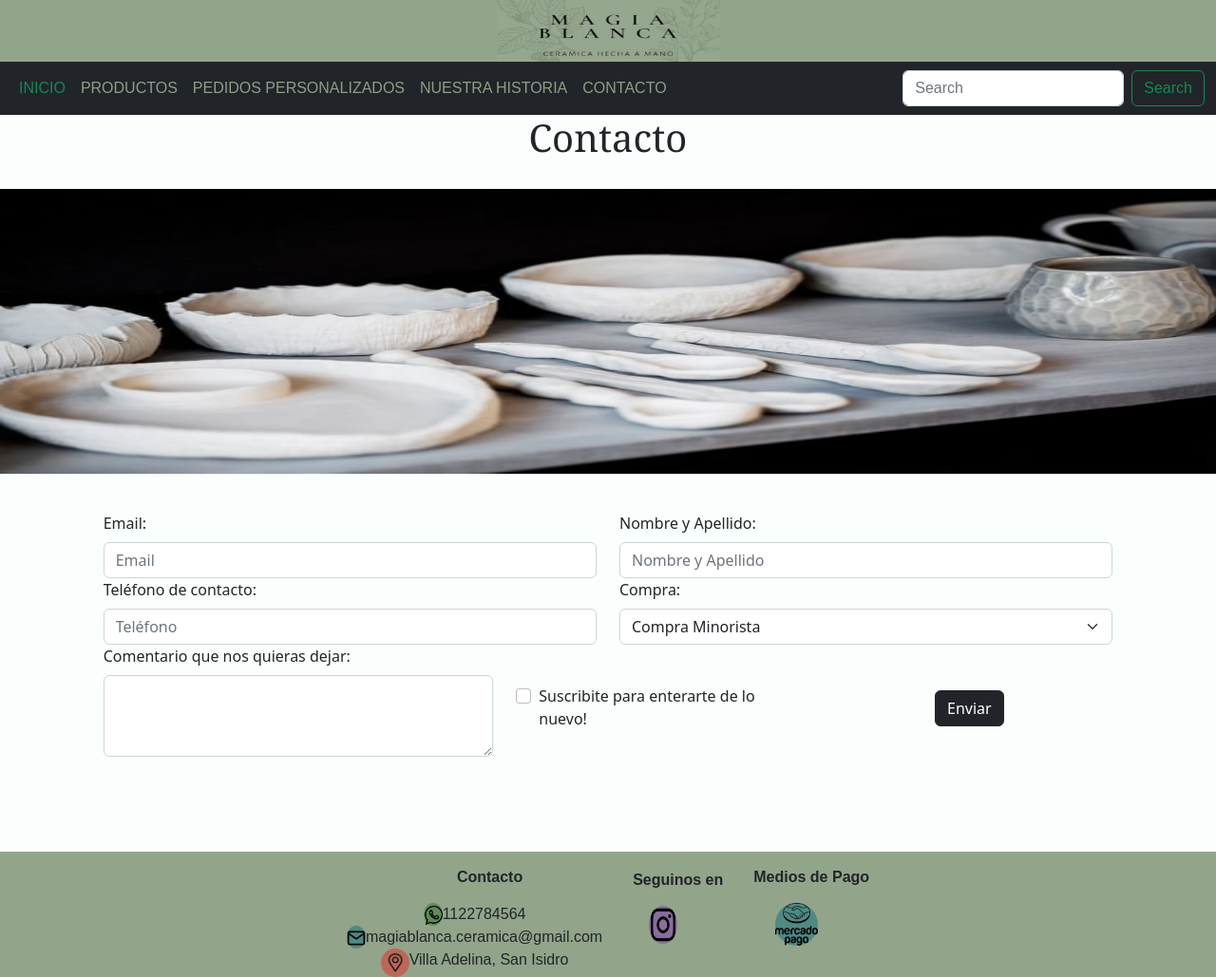
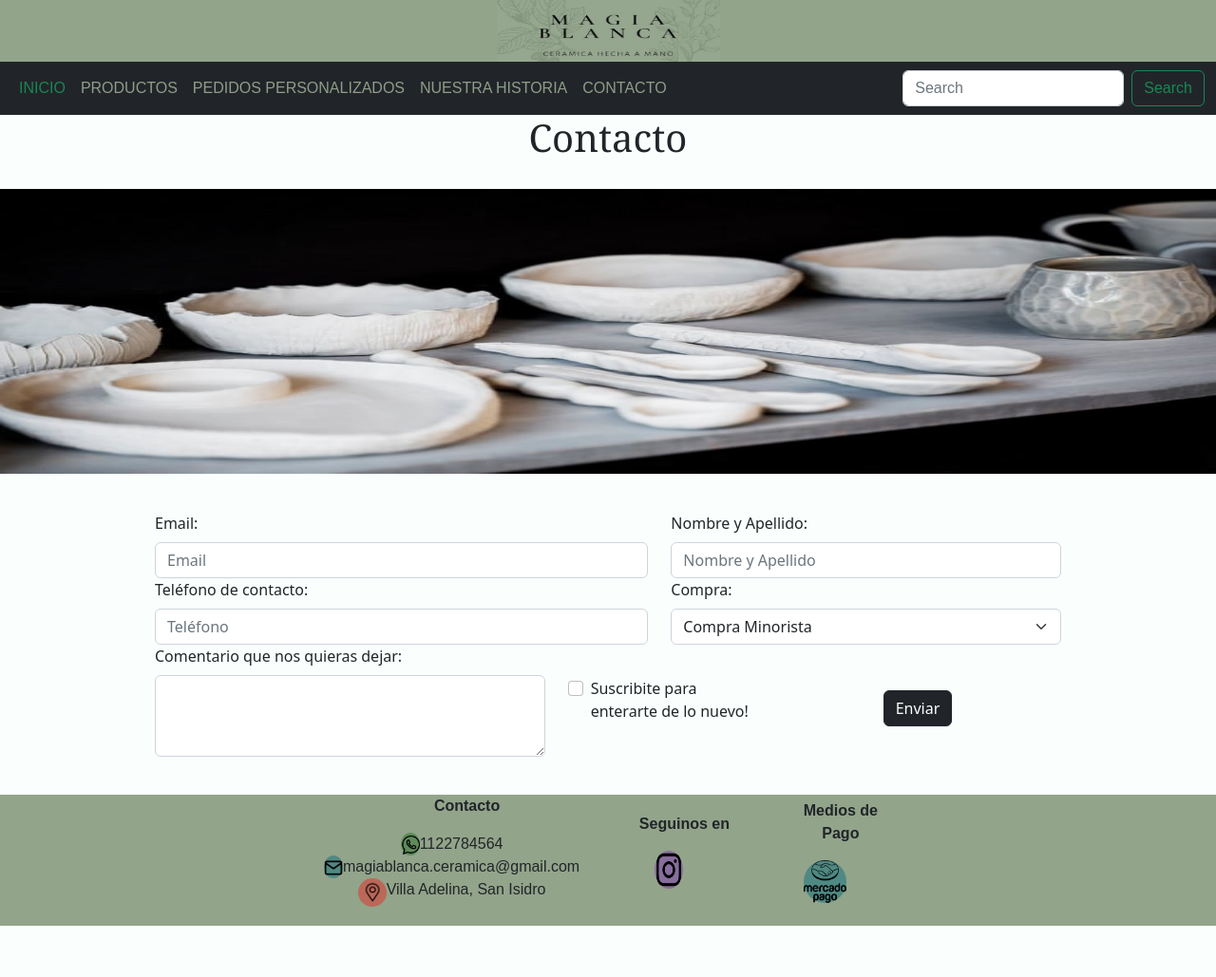
Before and after one commit to micaelacordero/mi_repo, a plain HTML site: page Pages/contacto.html in a window 1280 px wide. Shown: the whole page at 95% size. After the commit the page ends 975 px from the top, so only its background shows below. Drawn offline with nearby package versions, Linux system fonts and the light colour scheme.

Commit message:
Cambios en el footer, se sacaron todas las tablas

```diff
--- a/CSS/style.scss
+++ b/CSS/style.scss
@@ -62,23 +62,19 @@ nav {
 .datos {
     justify-content: baseline;
     align-items: center;
+    margin-bottom: 20px;
 }
+
 footer {
+    margin-top: 40px;
     background:#92a48a;
     font-family: Arial, Helvetica, sans-serif;
-    padding-left: 240px;
-    padding-right: 240px;
-    margin-top: 100px;
     text-align: center;
-    ul {
-      margin-top: 15px;
-      margin-bottom: 15px;
-      text-align: center;
-      li {
-        list-style-type: none;
-        text-align: center;
-      }
-    }
+
+}
+
+.datos{
+    display: inline-flex;
 }
 
 /*CSS de Productos*/
--- a/Pages/contacto.html
+++ b/Pages/contacto.html
@@ -57,7 +57,7 @@
                 <label for="inputEmail4" class="form-label">Email:</label>
                 <input type="text" class="form-control" id="inputEmail4" placeholder="Email">
               </div>
-              <div class="col-md-5">
+              <div class="col-md-4">
                 <label for="inputname" class="form-label">Nombre y Apellido:</label>
                 <input type="text" class="form-control" id="inputname4" placeholder="Nombre y Apellido">
               </div>
@@ -65,7 +65,7 @@
                 <label for="inputcellphone" class="form-label">Teléfono de contacto:</label>
                 <input type="text" class="form-control" id="inputcellphone" placeholder="Teléfono">
               </div>
-              <div class="col-md-5">
+              <div class="col-md-4">
                 <label for="inputcompra" class="form-label">Compra:</label>
                 <select id="inputcompra" class="form-select">
                   <option selected>Compra Minorista</option>
@@ -77,7 +77,7 @@
               <label for="exampleFormControlTextarea1" class="form-label">Comentario que nos quieras dejar:</label>
               <textarea class="form-control" id="exampleFormControlTextarea1" rows="3"></textarea>
             </div>
-            <div class="col-3">
+            <div class="col-2">
               <div class="form-check">
                 <input class="form-check-input" type="checkbox" id="gridCheck">
                 <label class="form-check-label" for="gridCheck">Suscribite para enterarte de lo nuevo!</label>
@@ -91,21 +91,32 @@
 
     </section>
 </body>
-    <footer class="datos">
-        <section>
-            <table align="Center" cellspacing="90">
-                <tr>
-                <td class="contacto5"><ul><b>Contacto</b></ul>
-                <li><a class="Whatsapp" href="https://api.whatsapp.com/send?phone=541122693586&text=Hola!"><img src="../media/whatsapp-black-logo.png" alt="whatsapp-black-logo" height="20" width="20"></a> 1122784564</li>
-                <li><a class="Email" href="mailto:micaela.cordero94@gmail.com"><img src="../media/mail logo.png" alt="mail logo" height="20" width="20"></a> magiablanca.ceramica@gmail.com</li>
-                <li><a class="Ubicación" href="https://www.google.com.ar/maps/place/Villa+Adelina/@-34.5236456,-58.5482987,17z/data=!3m1!4b1!4m5!3m4!1s0x95bcb098f3754217:0x8e8851fd81e9b5b4!8m2!3d-34.52365!4d-58.54611"><img src="../media/ubicación logo.png" alt="ubicación logo" height="30" width="30"></a> Villa Adelina, San Isidro</li></td>
-                <td class="datos__redes"><ul><b>Seguinos en</b></ul>
-                <li><a class="Instagram" href="https://www.instagram.com/magiablanca.ceramica/"><img src="../media/Instagram logo.png" alt="Instagram logo" height="40" width="30"></a></li></td>
-                <td class="datos__pago"><ul><b>Medios de Pago</b></ul>
-                <li><a class="Mercado" href="https://www.mercadopago.com.ar/"><img src="../media/mercado pago logo.png" alt="Mercado Pago logo" height="45" width="45"></a></li></td>
-            </tr>
-        </table>
+
+<footer>
+
+  <section class="datos">
+
+    <div class="container text-center">
+      <div class="row">
+        <div class="col order-first">
+          <ul><b>Contacto</b></ul>
+          <li><a class="Whatsapp" href="https://api.whatsapp.com/send?phone=541122693586&text=Hola!"><img src="../media/whatsapp-black-logo.png" alt="Whatsapp" height="20" width="20"></a>1122784564</li>
+          <li><a class="Email" href="mailto:micaela.cordero94@gmail.com"><img src="../media/mail logo.png" alt="Email" height="20" width="20"></a> magiablanca.ceramica@gmail.com</li>
+          <li><a class="Ubicación" href="https://www.google.com.ar/maps/place/Villa+Adelina/@-34.5236456,-58.5482987,17z/data=!3m1!4b1!4m5!3m4!1s0x95bcb098f3754217:0x8e8851fd81e9b5b4!8m2!3d-34.52365!4d-58.54611"><img src="../media/ubicación logo.png" alt="Ubicación" height="30" width="30"></a> Villa Adelina, San Isidro</li>
+        </div>
+        <div class="col">
+          <ul><b>Seguinos en</b></ul>
+          <li><a class="Instagram" href="https://www.instagram.com/magiablanca.ceramica/"><img src="../media/Instagram logo.png" alt="Instagram" height="40" width="30"></a></li>
+        </div>
+        <div class="col order-last">
+          <ul><b>Medios de Pago</b></ul>
+          <li ><a class="Mercado" href="https://www.mercadopago.com.ar/"><img src="../media/mercado pago logo.png" alt="Mercado" height="45" width="45"></a></li>
+        </div>
+      </div>
+    </div>
+
 </section>
-    </footer>
+
+</footer>
 <script src="https://cdn.jsdelivr.net/npm/bootstrap@5.2.0/dist/js/bootstrap.bundle.min.js" integrity="sha384-A3rJD856KowSb7dwlZdYEkO39Gagi7vIsF0jrRAoQmDKKtQBHUuLZ9AsSv4jD4Xa" crossorigin="anonymous"></script>
 </html>
```
Also changed, not shown: Pages/nuestrahistoria.html (+26 -15 lines), Pages/pedidospersonalizados.html (+28 -16 lines), Pages/productos.html (+26 -15 lines), index.html (+20 -12 lines), CSS/style.css, 1 other file.
